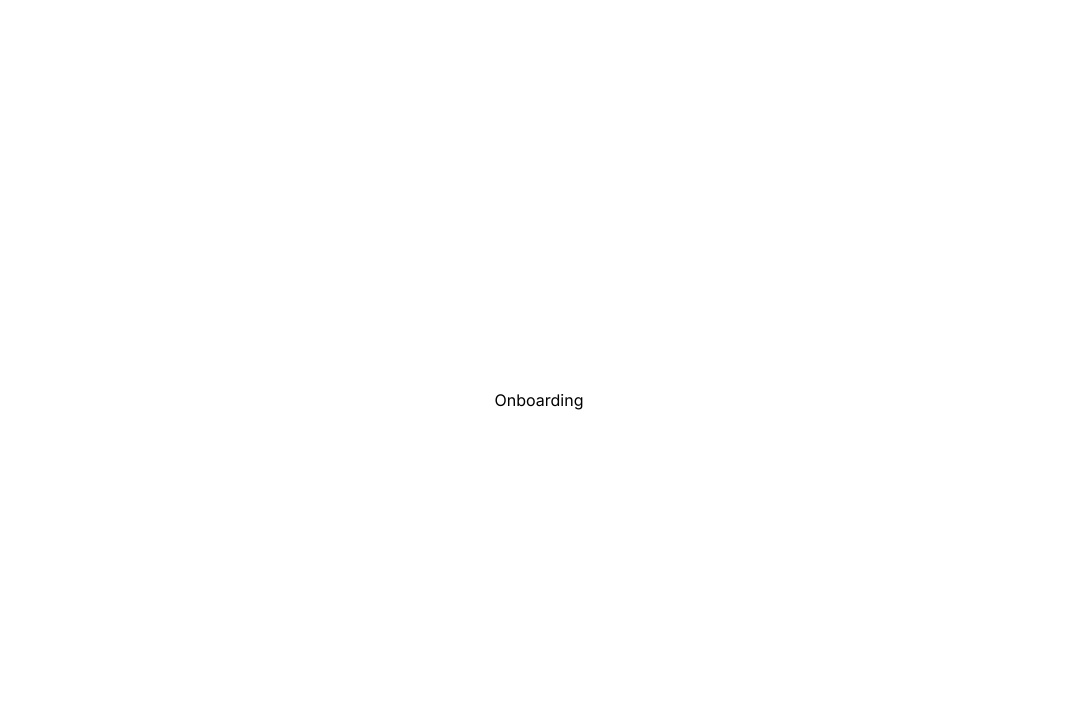
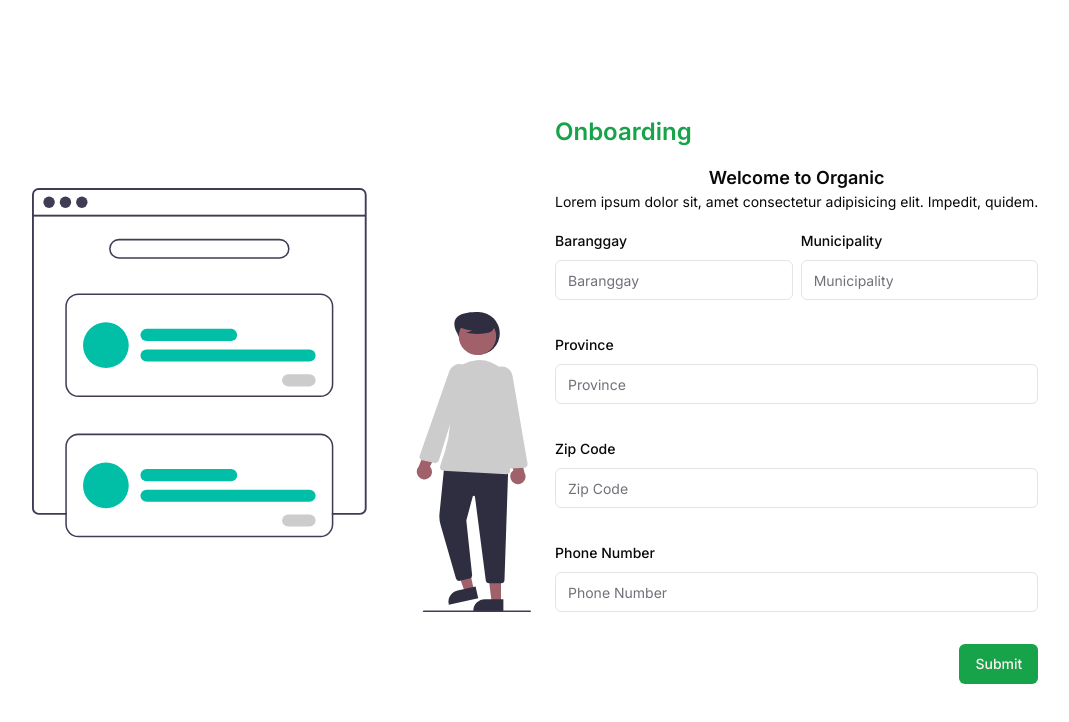
Before and after one commit to ClintJoey19/Organic, a Next.js app: page /onboarding in a window 1280 px wide. Shown: the top 722 px of the page, without its empty margins (101-1170 px from the left). Built offline with nearby package versions, Linux system fonts and the light colour scheme; no server answers.

Commit message:
onboarding page added

```diff
--- a/src/app/(auth)/layout.tsx
+++ b/src/app/(auth)/layout.tsx
@@ -1,5 +1,6 @@
 import { ClerkProvider } from "@clerk/nextjs";
 import { Inter } from "next/font/google";
+import "../globals.css";
 
 const inter = Inter({ subsets: ["latin"] });
 
@@ -17,14 +18,7 @@ export default function RootLayout({
     <ClerkProvider>
       <html lang="en">
         <body className={inter.className}>
-          <section
-            style={{
-              height: "98vh",
-              display: "flex",
-              justifyContent: "center",
-              alignItems: "center",
-            }}
-          >
+          <section className="h-screen flex justify-center items-center">
             {children}
           </section>
         </body>
--- a/src/app/(auth)/onboarding/page.tsx
+++ b/src/app/(auth)/onboarding/page.tsx
@@ -1,7 +1,27 @@
-import React from "react";
+import UserForm from "@/components/onboarding/UserForm";
+import Image from "next/image";
 
 const page = () => {
-  return <div>Onboarding</div>;
+  return (
+    <div className="max-w-[1220px] h-screen grid grid-cols-1 md:grid-cols-2 place-content-center gap-4">
+      <div className="relative max-md:hidden">
+        <Image src={"/onboarding.svg"} alt="onboarding" fill />
+      </div>
+      <div className="flex flex-col p-2">
+        <h2 className="page-title mb-4">Onboarding</h2>
+        <div className="w-full flex flex-col items-center mb-4">
+          <p className="text-lg font-semibold">Welcome to Organic</p>
+          <p className="text-sm text-center">
+            Lorem ipsum dolor sit, amet consectetur adipisicing elit. Impedit,
+            quidem.
+          </p>
+        </div>
+        <div className="">
+          <UserForm />
+        </div>
+      </div>
+    </div>
+  );
 };
 
 export default page;
--- a/src/app/(root)/page.tsx
+++ b/src/app/(root)/page.tsx
@@ -2,10 +2,8 @@ import Categories from "@/components/home/Categories";
 import FeaturedProducts from "@/components/home/FeaturedProducts";
 import FeaturedRatings from "@/components/home/FeaturedRatings";
 import Hero from "@/components/home/Hero";
-import { connectToDB } from "@/lib/mongoose";
 
-export default async function Home() {
-  await connectToDB();
+export default function Home() {
   return (
     <div>
       <Hero />
--- /dev/null
+++ b/src/components/onboarding/UserForm.tsx
@@ -0,0 +1,132 @@
+"use client";
+import { z } from "zod";
+import { zodResolver } from "@hookform/resolvers/zod";
+import { useForm } from "react-hook-form";
+import { Button } from "@/components/ui/button";
+import {
+  Form,
+  FormControl,
+  FormField,
+  FormItem,
+  FormLabel,
+  FormMessage,
+} from "@/components/ui/form";
+import { Input } from "@/components/ui/input";
+import { useUser } from "@clerk/nextjs";
+
+const formSchema = z.object({
+  firstname: z
+    .string()
+    .min(1, { message: "First Name field required" })
+    .or(z.null()),
+  lastname: z
+    .string()
+    .min(1, { message: "Last Name field required" })
+    .or(z.null()),
+  username: z.string().or(z.null()),
+  email: z.string().min(1, { message: "Email field required" }).or(z.null()),
+  password: z.string(),
+  profileImg: z.string().or(z.null()),
+  role: z.string(),
+  baranggay: z.string().min(1, { message: "Baranggay field required" }),
+  municipality: z.string().min(1, { message: "Municipality field required" }),
+  province: z.string().min(1, { message: "Province field required" }),
+  zipcode: z.string().min(1, { message: "Zip Code field required" }),
+  phoneNumber: z.string().min(1, { message: "Zip Code field required" }),
+});
+
+const UserForm = () => {
+  const { user } = useUser();
+
+  const form = useForm<z.infer<typeof formSchema>>({
+    resolver: zodResolver(formSchema),
+    defaultValues: {
+      role: "user",
+    },
+  });
+
+  const onSubmit = (values: z.infer<typeof formSchema>) => {
+    // Do something with the form values.
+    // ✅ This will be type-safe and validated.
+    console.log(values);
+  };
+
+  return (
+    <Form {...form}>
+      <form onSubmit={form.handleSubmit(onSubmit)} className="space-y-8">
+        <div className="grid grid-cols-1 md:grid-cols-2 gap-2">
+          <FormField
+            control={form.control}
+            name="baranggay"
+            render={({ field }) => (
+              <FormItem>
+                <FormLabel>Baranggay</FormLabel>
+                <FormControl>
+                  <Input placeholder="Baranggay" {...field} />
+                </FormControl>
+                <FormMessage />
+              </FormItem>
+            )}
+          />
+          <FormField
+            control={form.control}
+            name="municipality"
+            render={({ field }) => (
+              <FormItem>
+                <FormLabel>Municipality</FormLabel>
+                <FormControl>
+                  <Input placeholder="Municipality" {...field} />
+                </FormControl>
+                <FormMessage />
+              </FormItem>
+            )}
+          />
+        </div>
+        <FormField
+          control={form.control}
+          name="province"
+          render={({ field }) => (
+            <FormItem>
+              <FormLabel>Province</FormLabel>
+              <FormControl>
+                <Input placeholder="Province" {...field} />
+              </FormControl>
+              <FormMessage />
+            </FormItem>
+          )}
+        />
+        <FormField
+          control={form.control}
+          name="zipcode"
+          render={({ field }) => (
+            <FormItem>
+              <FormLabel>Zip Code</FormLabel>
+              <FormControl>
+                <Input type="number" placeholder="Zip Code" {...field} />
+              </FormControl>
+              <FormMessage />
+            </FormItem>
+          )}
+        />
+        <FormField
+          control={form.control}
+          name="phoneNumber"
+          render={({ field }) => (
+            <FormItem>
+              <FormLabel>Phone Number</FormLabel>
+              <FormControl>
+                <Input type="number" placeholder="Phone Number" {...field} />
+              </FormControl>
+              <FormMessage />
+            </FormItem>
+          )}
+        />
+        <div className="flex justify-end">
+          <Button type="submit">Submit</Button>
+        </div>
+      </form>
+    </Form>
+  );
+};
+
+export default UserForm;
```
Also changed, not shown: public/onboarding.svg (added).
